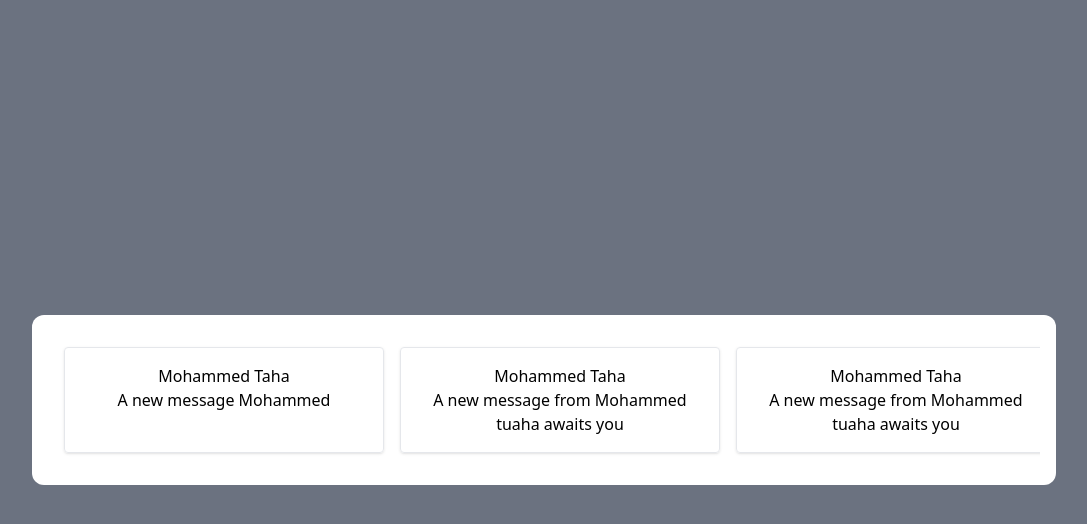
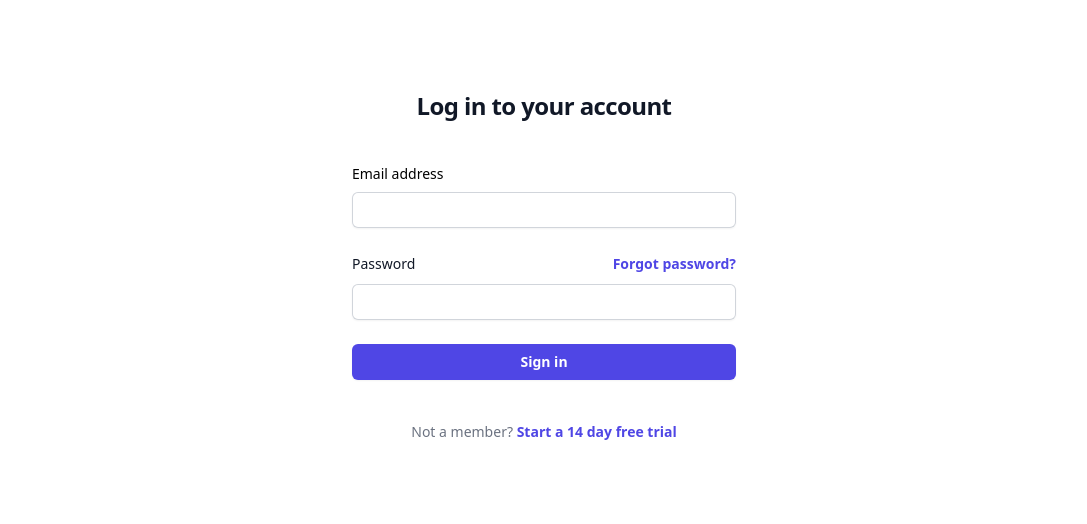
Before and after one commit to tuaha1/projectx, a React (Create React App) app: page / in a window 1280 px wide. Shown: the top 524 px of the page, without its empty margins (96-1183 px from the left). Built offline with nearby package versions, Linux system fonts and the light colour scheme.

Commit message:
Afnan login

```diff
--- a/src/App.js
+++ b/src/App.js
@@ -1,35 +1,12 @@
+import React, { useState } from "react";
+
 import "./App.css";
+import Login from "./components/login/login";
 
 function App() {
   return (
     <div className="App">
-      <div class="bg-[#6b7280] flex justify-center items-center min-h-screen ">
-        <div class=" bg-white p-4 rounded-xl m-32">
-          <div class="flex overflow-x-auto space-x-4 p-4">
-            <div class="flex-shrink-0 w-1/3 shadow border rounded p-4">
-              <h1>Mohammed Taha</h1>
-              <p>A new message Mohammed </p>
-            </div>
-
-            <div class="flex-shrink-0 w-1/3 shadow border rounded p-4">
-              <h1>Mohammed Taha</h1>
-              <p>A new message from Mohammed tuaha awaits you</p>
-            </div>
-            <div class="flex-shrink-0 w-1/3 shadow border rounded p-4">
-              <h1>Mohammed Taha</h1>
-              <p>A new message from Mohammed tuaha awaits you</p>
-            </div>
-            <div class="flex-shrink-0 w-1/3 shadow border rounded p-4">
-              <h1>Mohammed Taha</h1>
-              <p>A new message from Mohammed tuaha awaits you</p>
-            </div>
-            <div class="flex-shrink-0 w-1/3 shadow border rounded p-4">
-              <h1>Mohammed Taha</h1>
-              <p>A new message from Mohammed tuaha awaits you</p>
-            </div>
-          </div>
-        </div>
-      </div>
+      <Login />
     </div>
   );
 }
--- /dev/null
+++ b/src/components/login/login.js
@@ -0,0 +1,86 @@
+import React, { useState } from "react";
+
+const Login = () => {
+  return (
+    <div className="flex min-h-full flex-1 flex-col justify-center px-6 py-12 lg:px-8">
+      <div className="sm:mx-auto sm:w-full sm:max-w-sm">
+        <h2 className="mt-10 text-center text-2xl font-bold leading-9 tracking-tight text-gray-900">
+          Log in to your account
+        </h2>
+      </div>
+
+      <div className="mt-10 sm:mx-auto sm:w-full sm:max-w-sm">
+        <form className="space-y-6" action="#" method="POST">
+          <div>
+            <label
+              htmlFor="email"
+              className="block text-sm font-medium flex items-center justify-between"
+            >
+              Email address
+            </label>
+            <div className="mt-2">
+              <input
+                id="email"
+                name="email"
+                type="email"
+                autoComplete="email"
+                required
+                className="block w-full rounded-md border-0 py-1.5 text-gray-900 shadow-sm ring-1 ring-inset ring-gray-300 placeholder:text-gray-400 focus:ring-2 focus:ring-inset focus:ring-indigo-600 sm:text-sm sm:leading-6"
+              />
+            </div>
+          </div>
+
+          <div>
+            <div className="flex items-center justify-between">
+              <label
+                htmlFor="password"
+                className="block text-sm font-medium leading-6 text-gray-900"
+              >
+                Password
+              </label>
+              <div className="text-sm">
+                <a
+                  href="#"
+                  className="font-semibold text-indigo-600 hover:text-indigo-500"
+                >
+                  Forgot password?
+                </a>
+              </div>
+            </div>
+            <div className="mt-2">
+              <input
+                id="password"
+                name="password"
+                type="password"
+                autoComplete="current-password"
+                required
+                className="block w-full rounded-md border-0 py-1.5 text-gray-900 shadow-sm ring-1 ring-inset ring-gray-300 placeholder:text-gray-400 focus:ring-2 focus:ring-inset focus:ring-indigo-600 sm:text-sm sm:leading-6"
+              />
+            </div>
+          </div>
+
+          <div>
+            <button
+              type="submit"
+              className="flex w-full justify-center rounded-md bg-indigo-600 px-3 py-1.5 text-sm font-semibold leading-6 text-white shadow-sm hover:bg-indigo-500 focus-visible:outline focus-visible:outline-2 focus-visible:outline-offset-2 focus-visible:outline-indigo-600"
+            >
+              Sign in
+            </button>
+          </div>
+        </form>
+
+        <p className="mt-10 text-center text-sm text-gray-500">
+          Not a member?{" "}
+          <a
+            href="#"
+            className="font-semibold leading-6 text-indigo-600 hover:text-indigo-500"
+          >
+            Start a 14 day free trial
+          </a>
+        </p>
+      </div>
+    </div>
+  );
+};
+
+export default Login;
```
